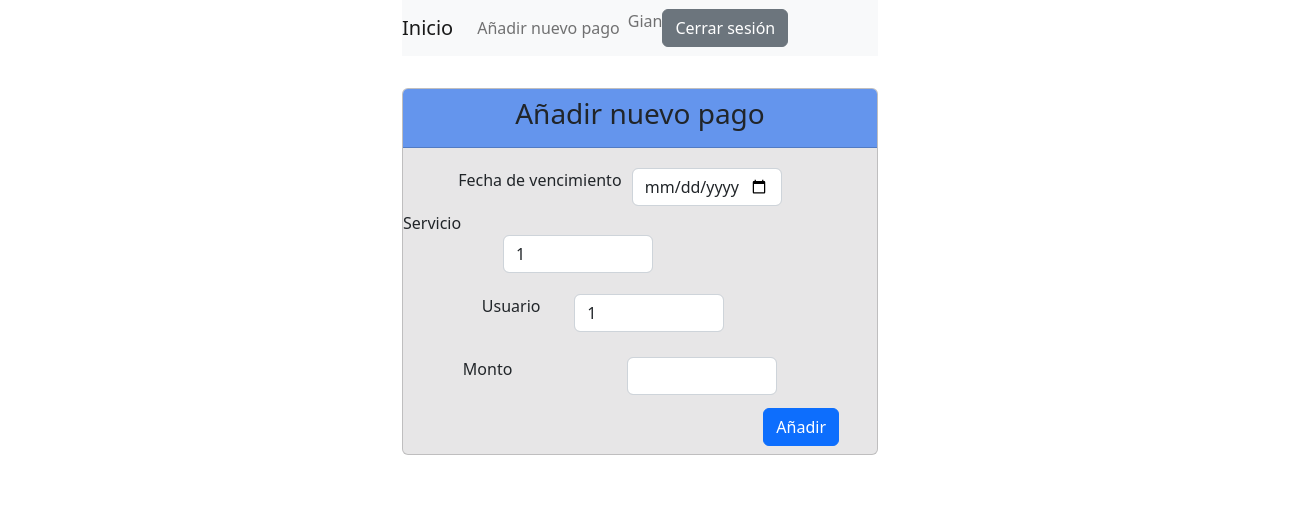
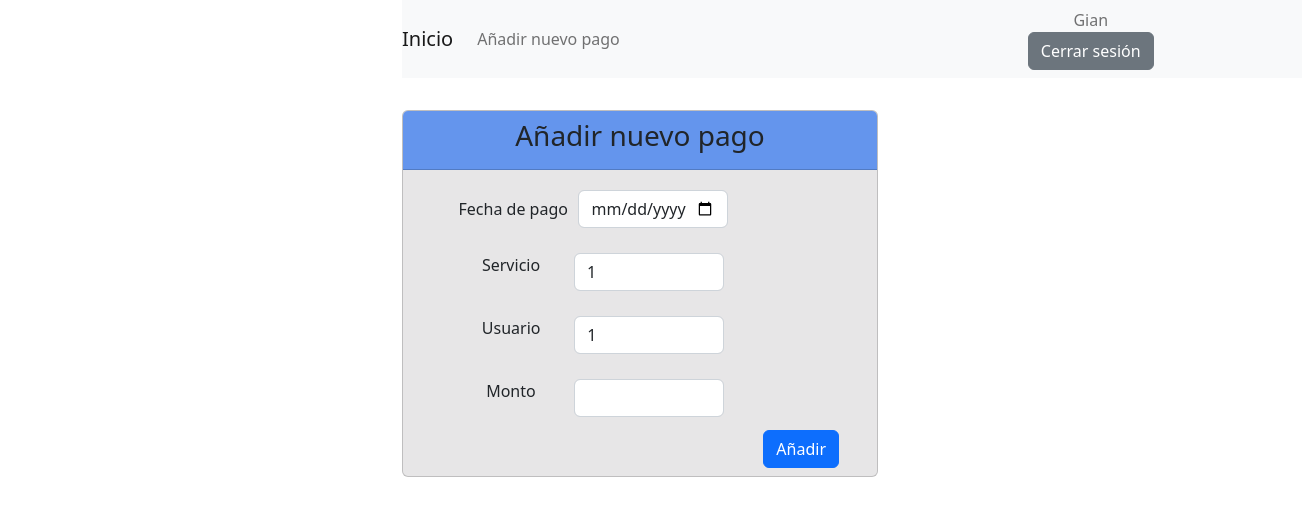
Before and after one commit to starkymc/Unidad5--javascript, a website: page crearpago.html in a window 1280 px wide. Shown: the whole page, 1302 px wide, since content can reach past the window. Drawn offline with nearby package versions, Linux system fonts and the light colour scheme; some packages are replaced by stand-ins of ours; a script that the page names is missing.

Commit message:
add styles crearpago

```diff
--- a/crearpago.html
+++ b/crearpago.html
@@ -53,11 +53,11 @@
           <form method="post" id="form" class="needs-validation" novalidate>
 
             <div class="form-group" >
-              <label for="fecha-vencimiento">Fecha de vencimiento</label>
-              <input type="date" class="form-control" id="fechavencimiento" required >
+              <label for="fecha-pago">Fecha de pago</label>
+              <input type="date" class="form-control" id="fechapago" required >
             </div>
 
-            <div class="form-group-servicio">
+            <div class="form-group">
               <label for="status">Servicio</label>
               <select class="form-control" id="servicio">
                 <option>1</option>
--- a/css/style.css
+++ b/css/style.css
@@ -20,13 +20,18 @@
     padding: 8px;
 }
 
+#fechapago{
+    margin-right: 60px;
 
-#servicio{
-    margin-left: 100px;
+}
+
+#form > div:nth-child(1) > label{
+    padding: 7px;
 }
 
 #monto{
-    margin-left: 100px;
+    margin-left: 0px;
+    margin-right: 30px;
 }
 
 input{
@@ -87,3 +92,16 @@ tr{
 #nuevo-pago{
     background-color: #b9b8b959;
 }
+
+#navbarNav > ul:nth-child(2){
+
+    flex-direction: row;
+    margin-left: 400px;
+    display: block;
+    align-items: flex-start;
+    text-align: center;
+}
+
+body > div:nth-child(1) > nav{
+    width: 900px;
+}
--- a/js/addpago.js
+++ b/js/addpago.js
@@ -3,7 +3,7 @@
 
 
 const formTodo = document.getElementById("form");
-const fechavencimiento = document.getElementById("fechavencimiento");
+const fechapago = document.getElementById("fechapago");
 const usuario = document.getElementById("usuario");
 const servicio = document.getElementById("servicio");
 const monto = document.getElementById("monto");
@@ -11,7 +11,7 @@ const monto = document.getElementById("monto");
 formTodo.addEventListener("submit", async (event) => {
     event.preventDefault();
     const data = {
-        fechavencimiento: fechavencimiento.value,
+        fechapago: fechapago.value,
         usuario: usuario.value,
         servicio: servicio.value,
         monto: monto.value
```
